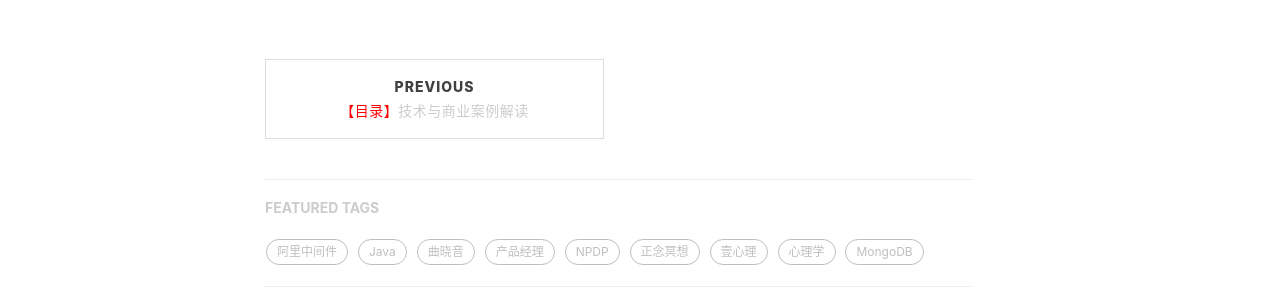
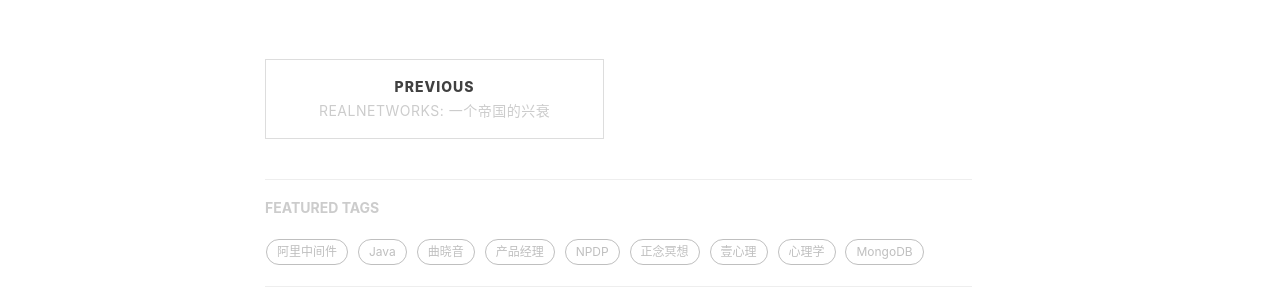
Before and after one commit to yuleizhuai/yuleizhuai.github.io, a Jekyll site: the page built from _posts/2018-11-25-index.markdown, in a window 1280 px wide. Shown: the part 970-1264 px from the top of the page. Built offline with Jekyll 4.4.1, drawn with Linux system fonts in a browser that asks for light colours; nearby versions of some CDN libraries; comment, search, counter and statistics services are not loaded.

Commit message:
add RealNetWorks

```diff
--- a/_config.yml
+++ b/_config.yml
@@ -72,7 +72,7 @@
 
 # Sidebar settings
 sidebar: true                           # whether or not using Sidebar.
-sidebar-about-description: "想，就去做吧~"
+sidebar-about-description: "想，就去做吧"
 sidebar-avatar: /img/avatar-hux-ny.jpg      # use absolute URL, seeing it's used in both `/` and `/about/`
 
 
--- /dev/null
+++ b/_posts/Technology_and_business/2018-11-25-RealNetWorks.markdown
@@ -0,0 +1,16 @@
+---
+layout:     post
+title:      "RealNetworks: 一个帝国的兴衰"
+subtitle:   "作者：许飞"
+date:       2018-11-25 18:37:38
+author:     "于磊"
+header-img: "img/technology_and_business/RealNetworks_bg.png"
+catalog: true
+tags:
+    - 技术与商业案例
+
+---
+
+
+
+![technology_and_business](/img/technology_and_business/RealNetworks.png)
--- a/_posts/Technology_and_business/2018-11-25-Technology_and_business.markdown
+++ b/_posts/Technology_and_business/2018-11-25-Technology_and_business.markdown
@@ -25,7 +25,7 @@
 
 ### 西雅图公司系列
 
-#### RealNetworks: 一个帝国的兴衰
+#### [RealNetworks: 一个帝国的兴衰](https://yulei.vip/2018/11/26/RealNetWorks/)
 
 #### 可视化分析鼻祖 Tableau
 
```
Also changed, not shown: img/technology_and_business/RealNetWorks_bg.png (added), 1 other file.
